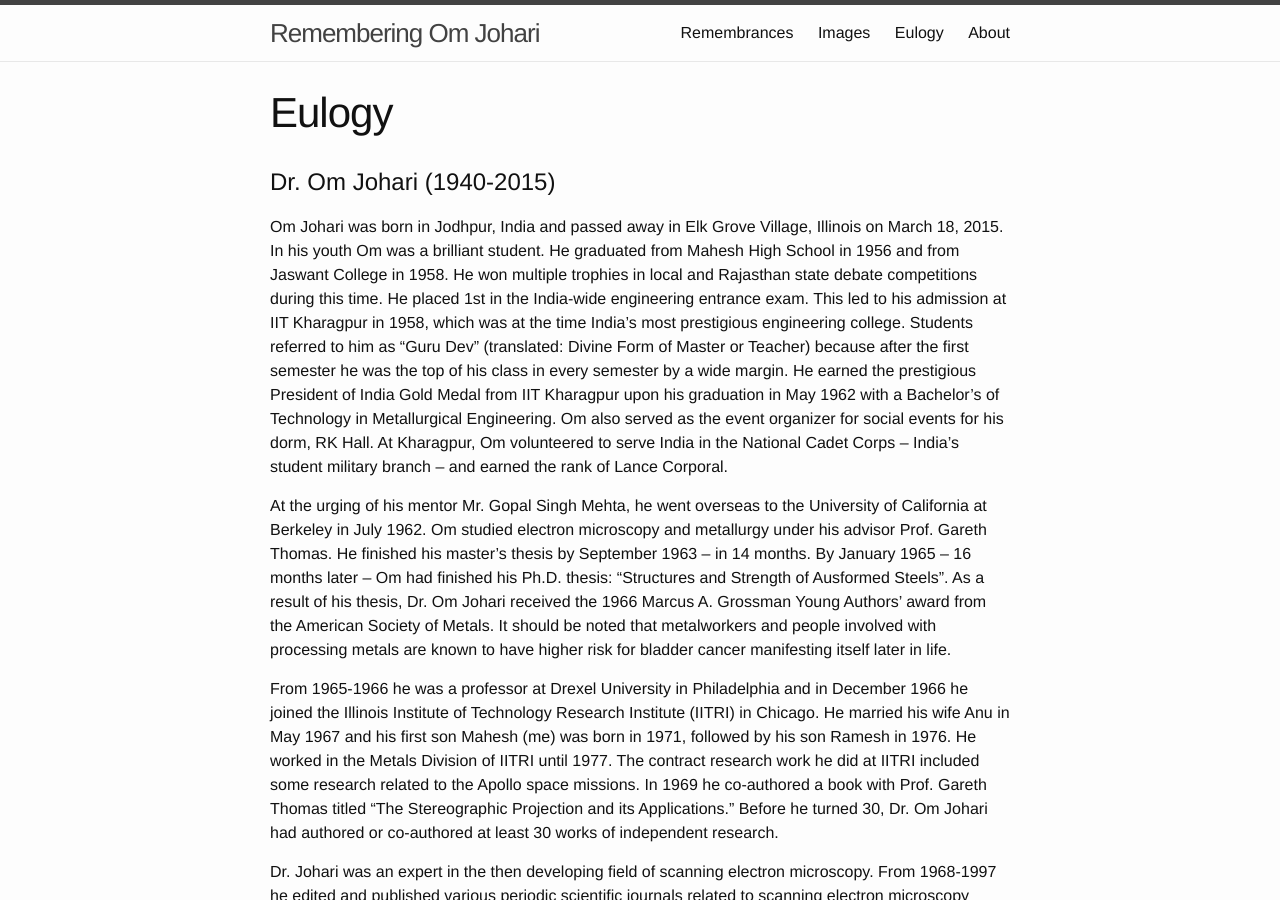
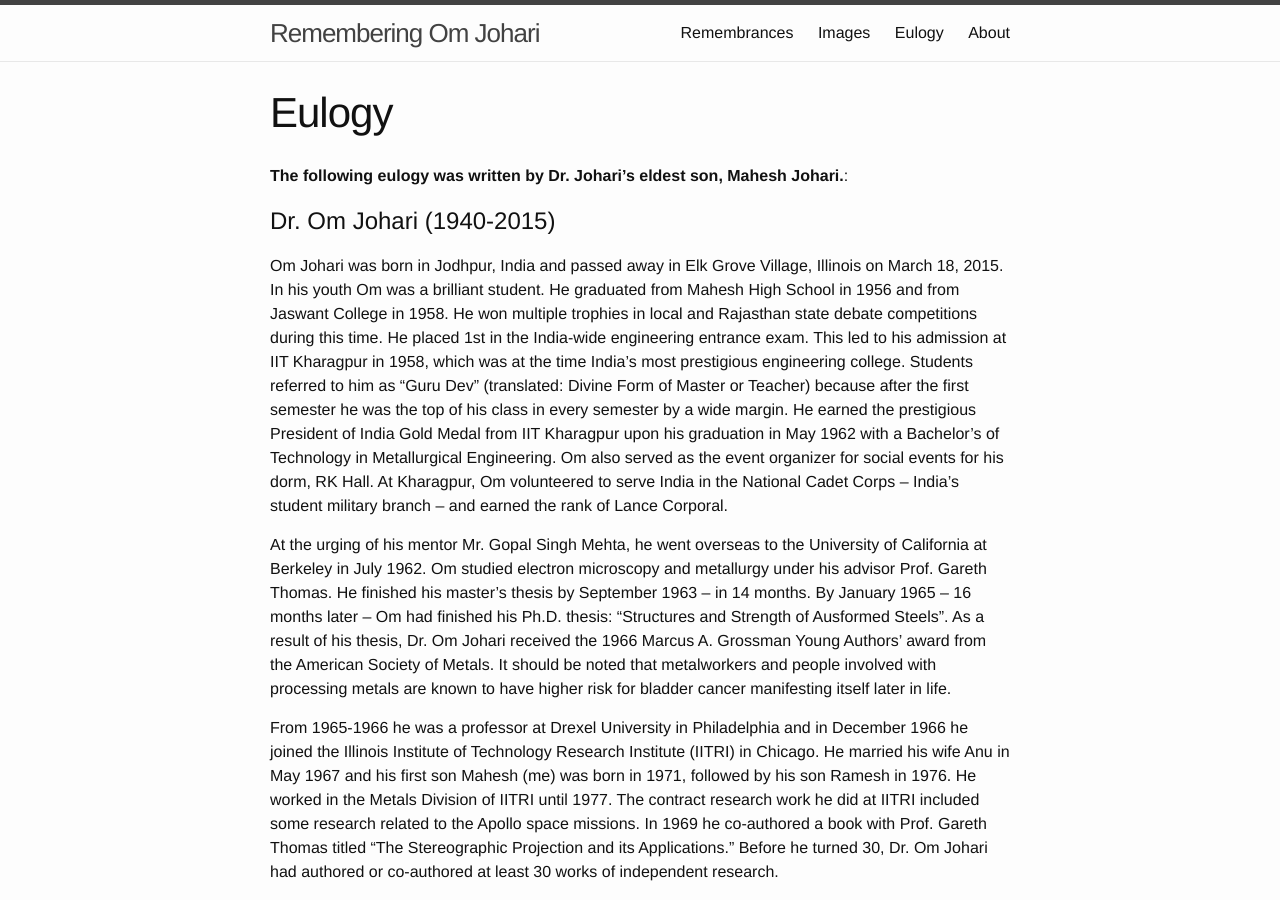
Before and after one commit to remember-omjohari/remember-omjohari.github.io, a Jekyll site: the page built from eulogy.md, in a window 1280 px wide and 900 px high. Built offline with Jekyll 4.4.1, drawn with Linux system fonts in a browser that asks for light colours.

Commit message:
added byline to eulogy

```diff
--- a/eulogy.md
+++ b/eulogy.md
@@ -3,6 +3,8 @@ layout: page
 title: Eulogy
 permalink: /eulogy/
 ---
+
+**The following eulogy was written by Dr. Johari's eldest son, Mahesh Johari.**:
 
 Dr. Om Johari (1940-2015)
 ===
```
